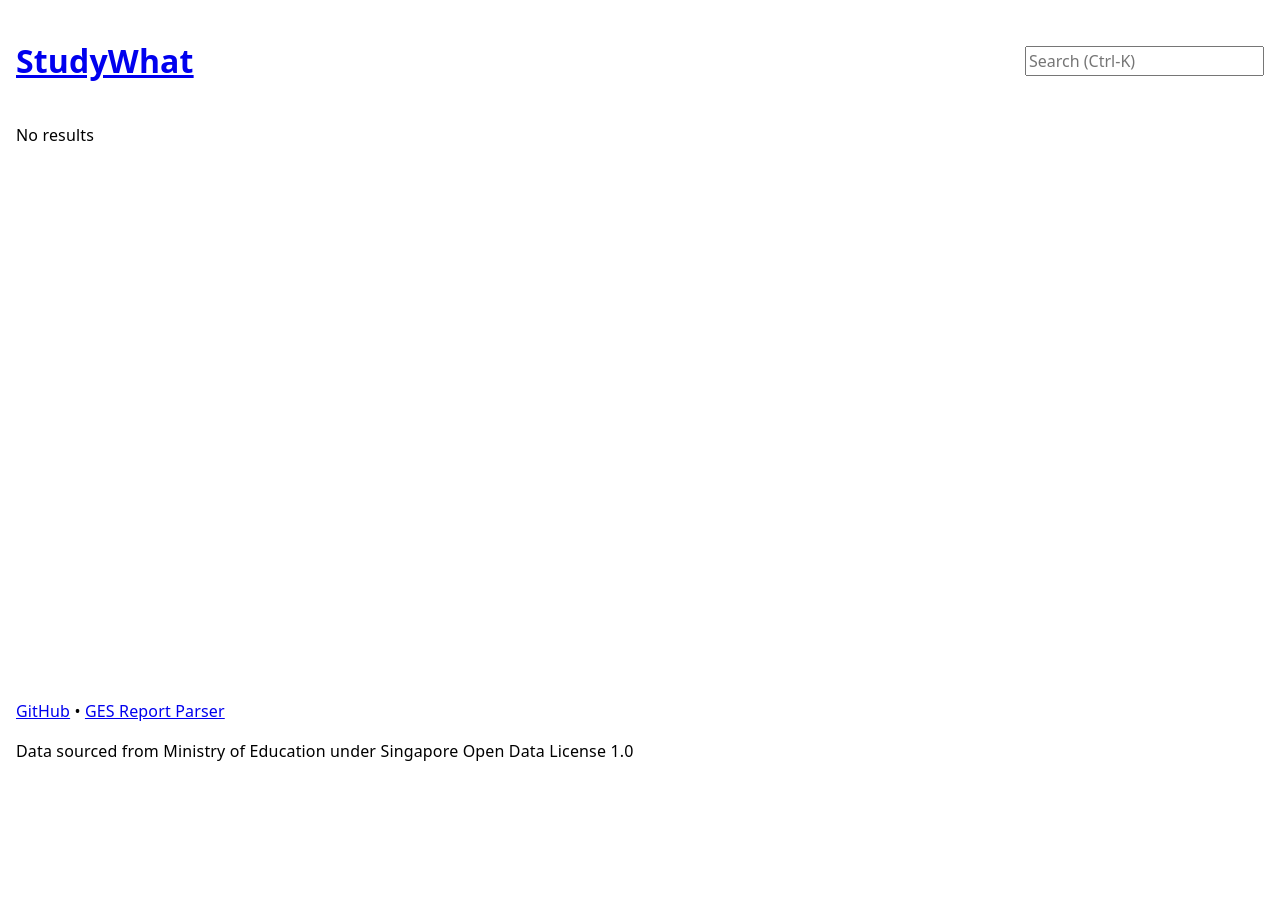
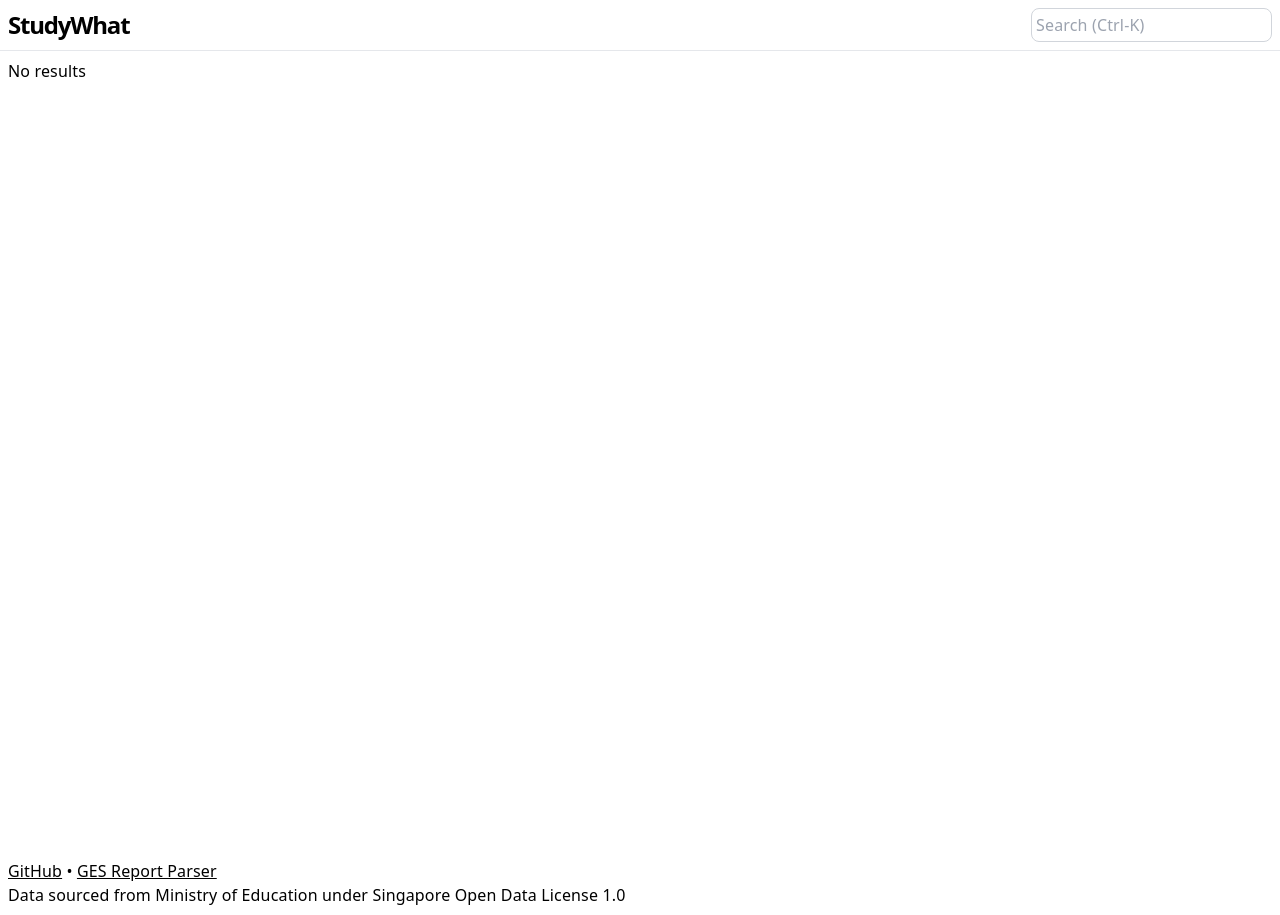
Before and after one commit to hewliyang/studywhat, a SvelteKit app: page /search in a window 1280 px wide. Before the commit the page ends 800 px from the top, so only its background shows below. Built offline with nearby package versions, Linux system fonts and the light colour scheme.

Commit message:
chore: styling

```diff
--- a/src/lib/components/Search.svelte
+++ b/src/lib/components/Search.svelte
@@ -54,6 +54,7 @@
 		on:click={show}
 		on:input={show}
 		value={query}
+		class="border border-gray-300 w-full p-1 rounded-lg"
 	/>
 </form>
 
--- a/src/routes/+layout.svelte
+++ b/src/routes/+layout.svelte
@@ -3,20 +3,25 @@
 	import Search from "$lib/components/Search.svelte";
 </script>
 
-<header>
-	<h1><a href="/">StudyWhat</a></h1>
+<header
+	class="my-0 mx-auto p-[0.5rem] flex flex-row items-center gap-[0.5rem] justify-between border-b"
+>
+	<h1>
+		<a href="/" class="text-2xl font-semibold tracking-tighter">StudyWhat</a>
+	</h1>
 	<Search />
 </header>
 
-<main>
+<main class="my-0 mx-auto p-[0.5rem] min-h-screen">
 	<slot />
 </main>
 
-<footer>
+<footer class="my-0 mx-auto p-[0.5rem]">
 	<div>
-		<a href="https://github.com/hewliyang/studywhat">GitHub</a>
+		<a href="https://github.com/hewliyang/studywhat" class="underline">GitHub</a
+		>
 		•
-		<a href="https://github.com/hewliyang/ges-report-to-csv"
+		<a href="https://github.com/hewliyang/ges-report-to-csv" class="underline"
 			>GES Report Parser</a
 		>
 		<p>
@@ -35,27 +40,4 @@
 		line-height: 1.5;
 		margin: 0;
 	}
-
-	header,
-	main,
-	footer {
-		max-width: 100rem;
-		margin: 0 auto;
-		padding: 0.5rem;
-	}
-
-	header {
-		@media (min-width: 24rem) {
-			display: flex;
-			justify-content: space-between;
-			align-items: center;
-			gap: 0.5rem;
-		}
-	}
-
-	main {
-		/* max-width: 40rem; */
-		margin: 0 auto;
-		min-height: calc(100vh - 15rem);
-	}
 </style>
--- a/src/routes/+page.svelte
+++ b/src/routes/+page.svelte
@@ -54,8 +54,8 @@
 </script>
 
 <VisXYContainer data={data.top} height={350}>
-	<div class="flex flex-col lg:flex-row lg:items-center justify-between mb-6">
-		<h3 class="tracking-tighter">Singapore Fresh Graduate Incomes (↗)</h3>
+	<div class="flex flex-col mb-6">
+		<h3 class="font-semibold text-lg">Singapore Fresh Graduate Incomes (↗)</h3>
 		<VisBulletLegend items={legendItems} />
 	</div>
 	<VisScatter cursor="pointer" size={10} {x} {y} {color} />
@@ -86,7 +86,7 @@
 					<tr>
 						<td>{long2short[row.university]}</td>
 						<td
-							><a href="/degree/{row.slug}">
+							><a href="/degree/{row.slug}" class="underline text-blue-600">
 								{row.degree}
 							</a>
 						</td>
@@ -102,6 +102,10 @@
 </div>
 
 <style>
+	table {
+		font-size: small;
+	}
+
 	thead {
 		background: #fff;
 	}
--- a/src/routes/degree/[slug]/+page.svelte
+++ b/src/routes/degree/[slug]/+page.svelte
@@ -33,7 +33,9 @@
 	}
 
 	// datatable stuff
-	const handler = new DataHandler(data.degree.data, { rowsPerPage: 10 });
+	const handler = new DataHandler(data.degree.data, {
+		rowsPerPage: data.degree.data.length,
+	});
 	const rows = handler.getRows();
 </script>
 
@@ -66,7 +68,13 @@
 	</VisXYContainer>
 
 	<div class="overflow-x-auto">
-		<Datatable {handler} search={false}>
+		<Datatable
+			{handler}
+			search={false}
+			rowsPerPage={false}
+			pagination={false}
+			rowCount={false}
+		>
 			<table>
 				<thead>
 					<tr>
@@ -98,6 +106,10 @@
 </div>
 
 <style>
+	table {
+		font-size: small;
+	}
+
 	thead {
 		background: #fff;
 	}
--- a/tailwind.config.cjs
+++ b/tailwind.config.cjs
@@ -6,10 +6,6 @@ const config = {
 		extend: {},
 	},
 
-	corePlugins: {
-		preflight: false,
-	},
-
 	plugins: [],
 };
 
```
